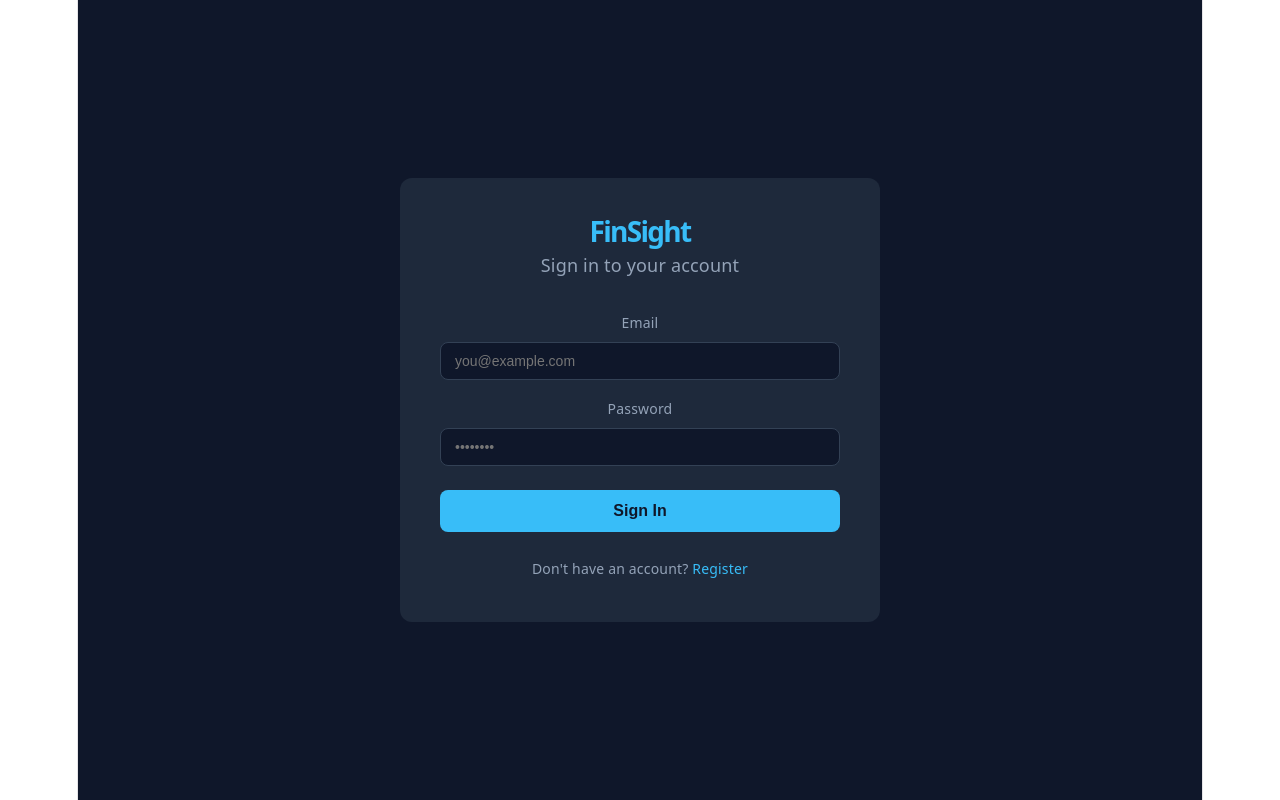
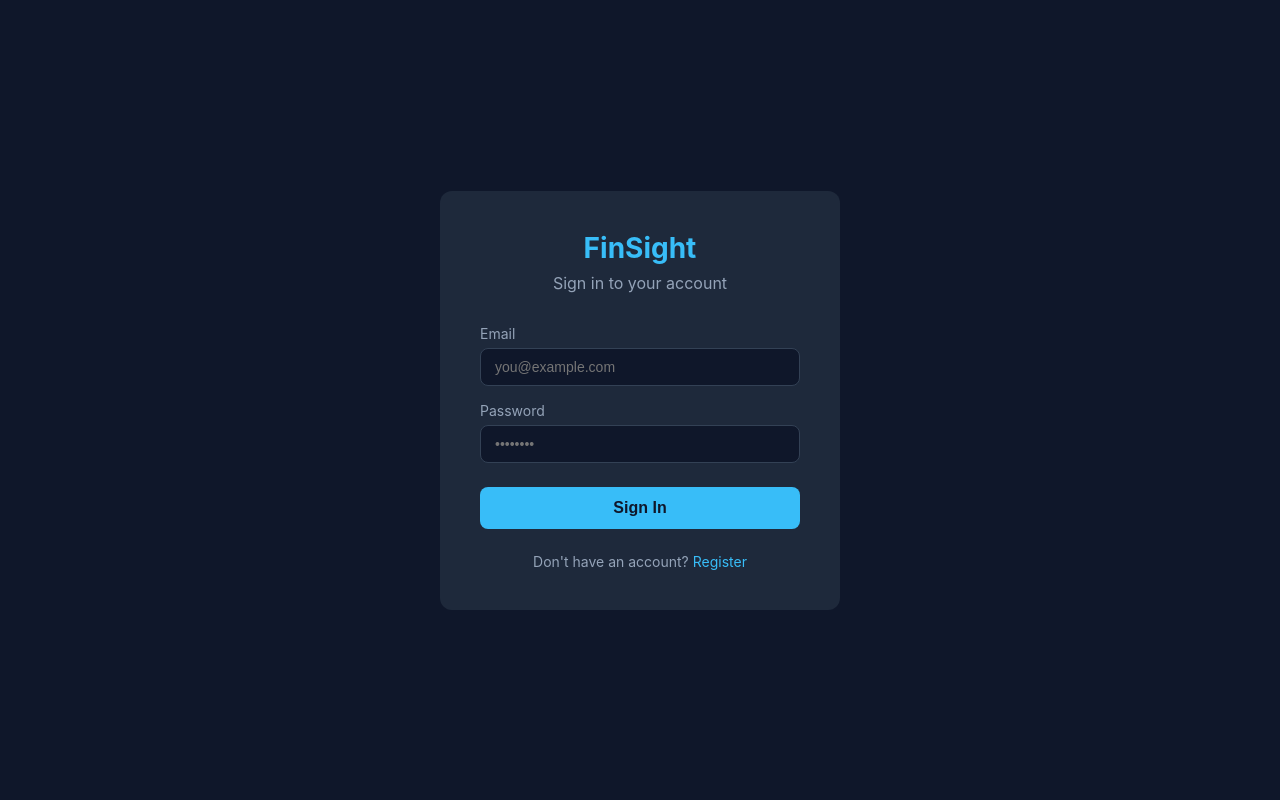
Before and after one commit to Zablon-Tesfaye/finsight, a React (Vite) app in the folder frontend/finsight-ui/: page /login in a window 1280 px wide. Built offline with nearby package versions, Linux system fonts and the light colour scheme.

Commit message:
style: update global styles with premium dark theme and Inter font

```diff
--- a/frontend/finsight-ui/src/index.css
+++ b/frontend/finsight-ui/src/index.css
@@ -1,111 +1,30 @@
-:root {
-  --text: #6b6375;
-  --text-h: #08060d;
-  --bg: #fff;
-  --border: #e5e4e7;
-  --code-bg: #f4f3ec;
-  --accent: #aa3bff;
-  --accent-bg: rgba(170, 59, 255, 0.1);
-  --accent-border: rgba(170, 59, 255, 0.5);
-  --social-bg: rgba(244, 243, 236, 0.5);
-  --shadow:
-    rgba(0, 0, 0, 0.1) 0 10px 15px -3px, rgba(0, 0, 0, 0.05) 0 4px 6px -2px;
-
-  --sans: system-ui, 'Segoe UI', Roboto, sans-serif;
-  --heading: system-ui, 'Segoe UI', Roboto, sans-serif;
-  --mono: ui-monospace, Consolas, monospace;
-
-  font: 18px/145% var(--sans);
-  letter-spacing: 0.18px;
-  color-scheme: light dark;
-  color: var(--text);
-  background: var(--bg);
-  font-synthesis: none;
-  text-rendering: optimizeLegibility;
-  -webkit-font-smoothing: antialiased;
-  -moz-osx-font-smoothing: grayscale;
-
-  @media (max-width: 1024px) {
-    font-size: 16px;
-  }
-}
-
-@media (prefers-color-scheme: dark) {
-  :root {
-    --text: #9ca3af;
-    --text-h: #f3f4f6;
-    --bg: #16171d;
-    --border: #2e303a;
-    --code-bg: #1f2028;
-    --accent: #c084fc;
-    --accent-bg: rgba(192, 132, 252, 0.15);
-    --accent-border: rgba(192, 132, 252, 0.5);
-    --social-bg: rgba(47, 48, 58, 0.5);
-    --shadow:
-      rgba(0, 0, 0, 0.4) 0 10px 15px -3px, rgba(0, 0, 0, 0.25) 0 4px 6px -2px;
-  }
-
-  #social .button-icon {
-    filter: invert(1) brightness(2);
-  }
+* {
+  margin: 0;
+  padding: 0;
+  box-sizing: border-box;
 }
 
 body {
-  margin: 0;
+  font-family: 'Inter', -apple-system, BlinkMacSystemFont, sans-serif;
+  background-color: #0B0F14;
+  color: #F8FAFC;
+  -webkit-font-smoothing: antialiased;
 }
 
-#root {
-  width: 1126px;
-  max-width: 100%;
-  margin: 0 auto;
-  text-align: center;
-  border-inline: 1px solid var(--border);
-  min-height: 100svh;
-  display: flex;
-  flex-direction: column;
-  box-sizing: border-box;
+::-webkit-scrollbar {
+  width: 6px;
 }
 
-h1,
-h2 {
-  font-family: var(--heading);
-  font-weight: 500;
-  color: var(--text-h);
+::-webkit-scrollbar-track {
+  background: #0B0F14;
 }
 
-h1 {
-  font-size: 56px;
-  letter-spacing: -1.68px;
-  margin: 32px 0;
-  @media (max-width: 1024px) {
-    font-size: 36px;
-    margin: 20px 0;
-  }
-}
-h2 {
-  font-size: 24px;
-  line-height: 118%;
-  letter-spacing: -0.24px;
-  margin: 0 0 8px;
-  @media (max-width: 1024px) {
-    font-size: 20px;
-  }
-}
-p {
-  margin: 0;
+::-webkit-scrollbar-thumb {
+  background: #1E293B;
+  border-radius: 3px;
 }
 
-code,
-.counter {
-  font-family: var(--mono);
-  display: inline-flex;
-  border-radius: 4px;
-  color: var(--text-h);
+input:-webkit-autofill {
+  -webkit-box-shadow: 0 0 0 30px #161B22 inset !important;
+  -webkit-text-fill-color: #F8FAFC !important;
 }
-
-code {
-  font-size: 15px;
-  line-height: 135%;
-  padding: 4px 8px;
-  background: var(--code-bg);
-}
```
